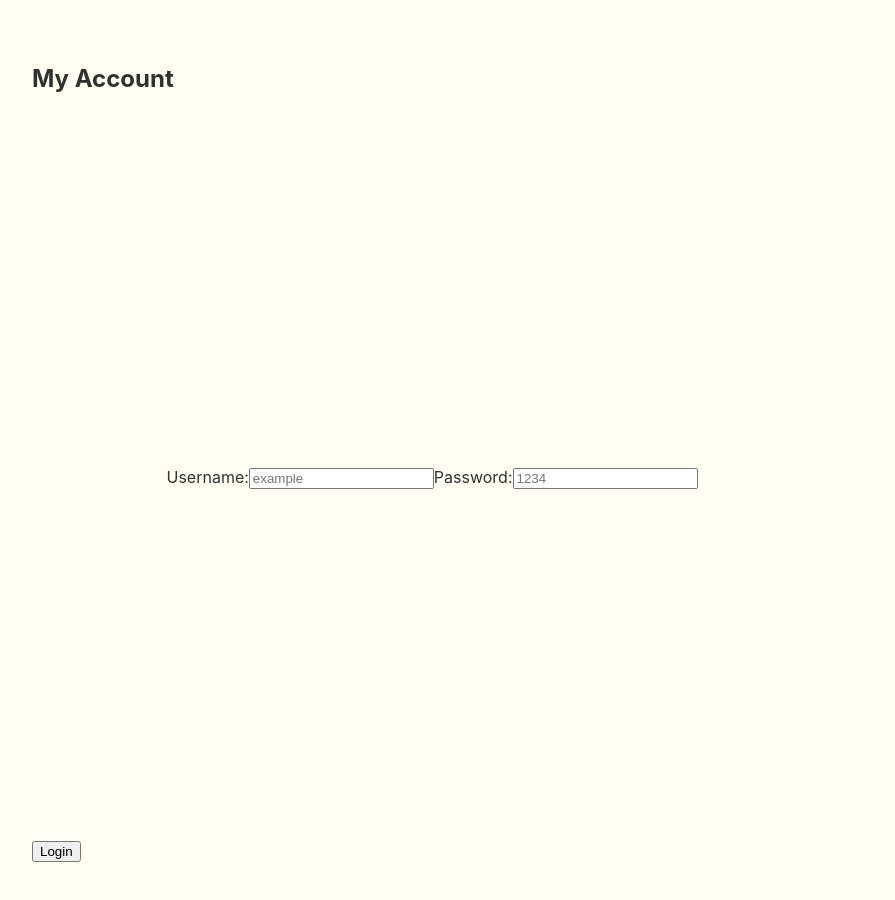
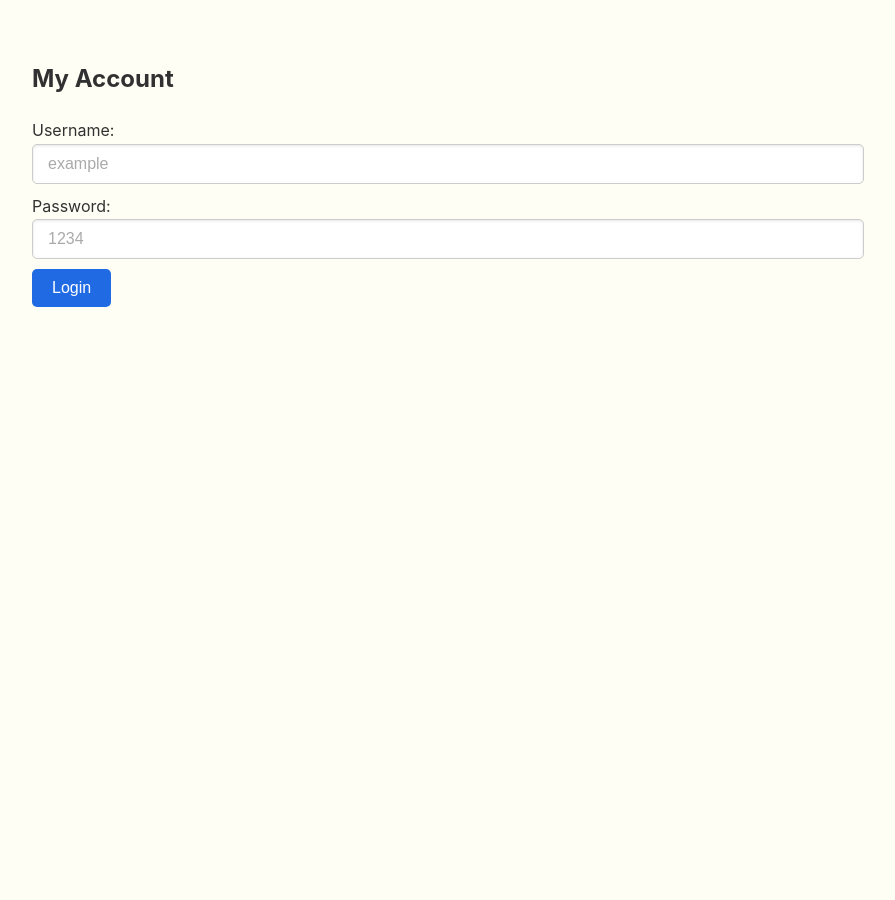
Before and after one commit to cammcinnes/fundme, a React (Create React App) app in the folder project/frontend/: page /login in a window 1280 px wide. Shown: the top 900 px of the page, without its empty margins (208-1103 px from the left). After the commit the page ends 800 px from the top, so only its background shows below. Built offline with nearby package versions, Linux system fonts and the light colour scheme.

Commit message:
added demo css file to app.css

```diff
--- a/project/frontend/src/App.css
+++ b/project/frontend/src/App.css
@@ -1,3 +1,4 @@
+/* GLOBAL STYLES */
 body {
   font-family: -apple-system, BlinkMacSystemFont, "Segoe UI", Roboto, "Helvetica Neue", Arial, sans-serif;
   padding: 40px;
@@ -7,16 +8,79 @@ body {
   background-color: #fffef5f9;
   color: #313131;
 }
-.App {
-  text-align: center;
-  display: flex;
-  justify-content: center;
-  align-items: center;
+
+hr {
+  border-top: 2px solid rgb(44, 51, 62);
+  margin: auto;
 }
-.login {
-  text-align: center;
-  display: flex;
-  justify-content: center;
-  align-items: center;
-  height: 720px;
+
+/* TABLE STYLES */
+table {
+  width: 100%;
+  border-collapse: collapse;
+  background-color: #fff;
+  box-shadow: 0 1px 12px rgba(0, 0, 0, 0.1);
+  border-radius: 5px;
 }
+
+th, td {
+  padding: 12px 15px;
+  border-bottom: 1px solid #ddd;
+}
+
+th {
+  background-color: #f2f2f2;
+  font-weight: bold;
+}
+
+tr:last-child td {
+  border-bottom: none;
+}
+
+tr:hover {
+  background-color: #f5f5f5;
+  cursor: pointer;
+}
+
+button {
+  background-color: rgb(32, 107, 227);
+  color: #fff;
+  padding: 10px 20px;
+  font-size: 16px;
+  border: none;
+  border-radius: 5px;
+  cursor: pointer;
+  transition: background-color 0.3s;
+  outline: none;
+}
+
+button:hover {
+  background-color: rgb(22, 87, 207);
+}
+
+button:active {
+  background-color: rgb(12, 67, 187);
+}
+
+/* INPUT STYLES */
+input, textarea {
+  width: 100%;
+  padding: 10px 15px;
+  font-size: 16px;
+  border: 1px solid #ccc;
+  border-radius: 5px;
+  background-color: #fff;
+  color: #333;
+  box-shadow: inset 0 1px 3px rgba(0, 0, 0, 0.1);
+  margin-bottom: 10px;
+}
+
+input::placeholder, textarea::placeholder {
+  color: #aaa;
+}
+
+/* OTHER STYLES */
+.loading-gif {
+  height: 1em;
+  vertical-align: middle;
+}
```
